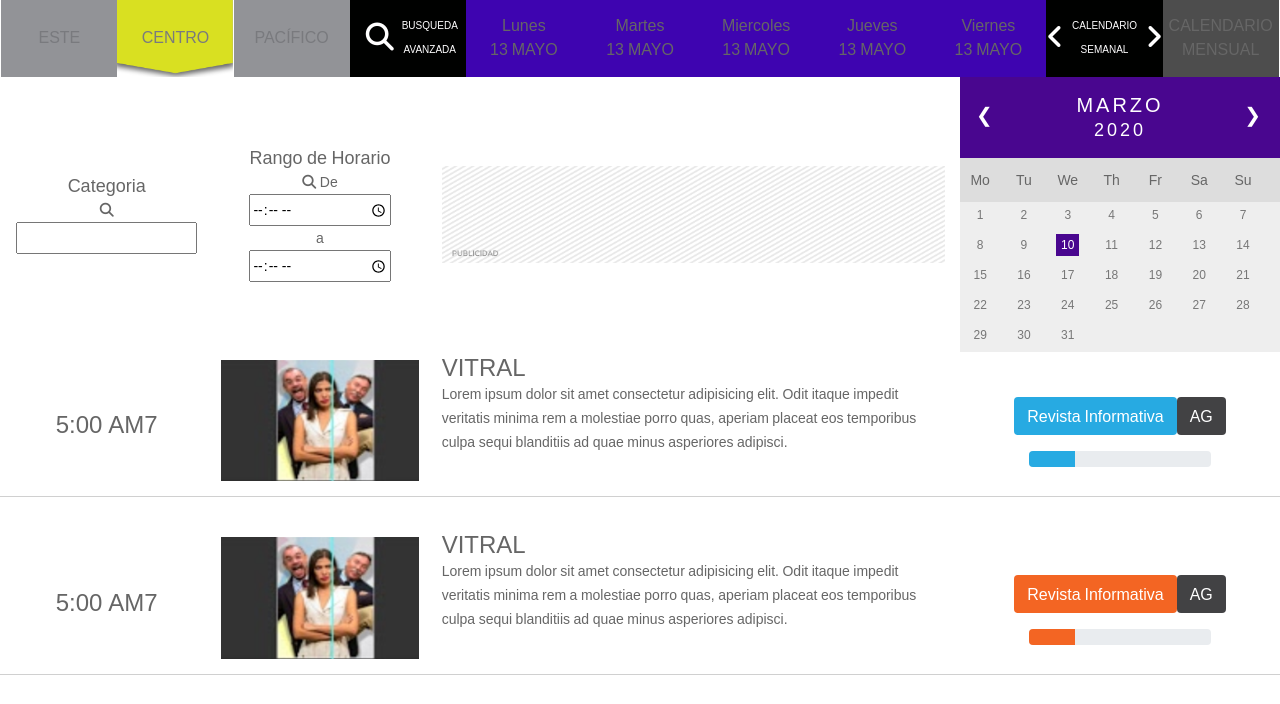
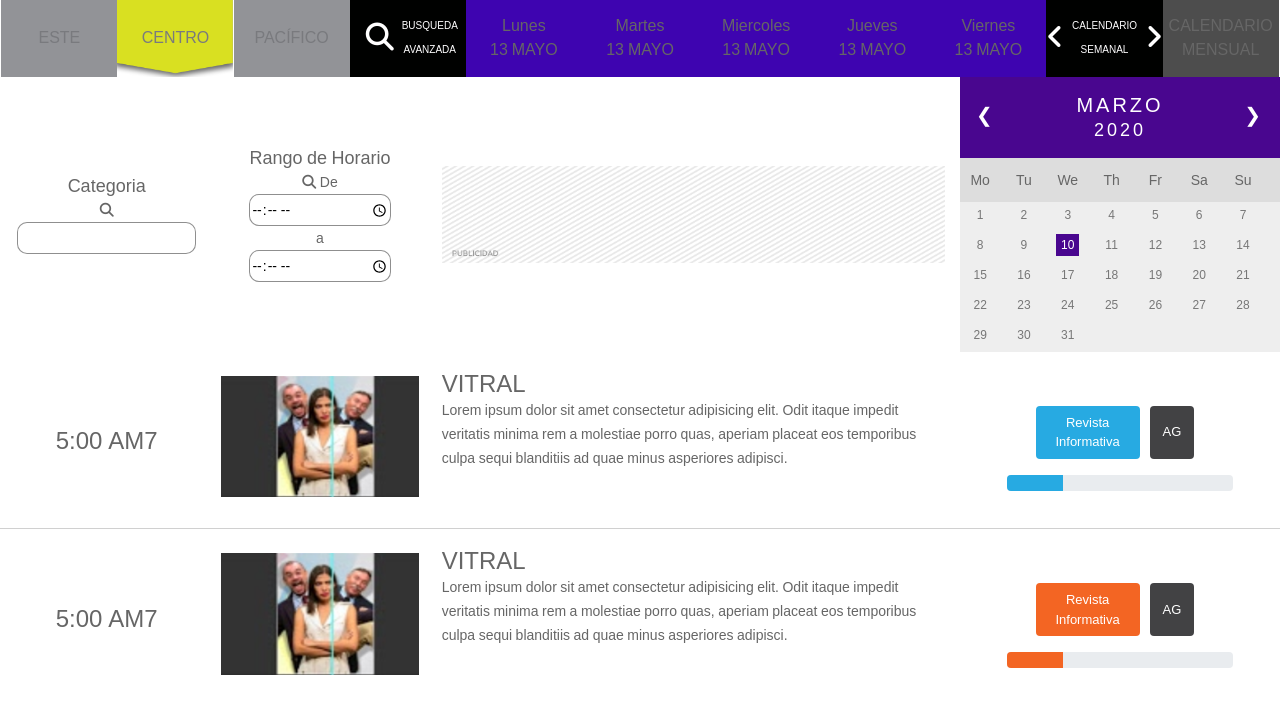
Before and after one commit to MirEnovi/mexicanalV2, a plain HTML site: page views/progracion.html in a window 1280 px wide. Shown: the part 215-919 px from the top of the page. Drawn offline with nearby package versions, Linux system fonts and the light colour scheme; a web font is replaced by a local one.

Commit message:
agrega cambios en programacion

```diff
--- a/css/programacion.css
+++ b/css/programacion.css
@@ -77,8 +77,8 @@
 .input-busqueda-avanzada input {
   height: 2rem;
   width: -webkit-fill-available;
-  /* border: .3px solid rgba(0, 1, 2, 0.44); */
-  /* box-shadow: inset 70px -74px 31px -84px rgba(0, 0, 0, 0.75); */
+  border-radius: 10px;
+  border: 1px solid rgba(0, 1, 2, 0.44);
 }
 /* calendario */
 .month {
@@ -155,6 +155,16 @@
   height: auto;
   object-fit: cover;
 }
+.seccion-botones-programa {
+  border-bottom: 1px #D0D0D0 solid;
+  padding: 1rem 0 1rem 0;
+}
+.boton-programa {
+  color: #ffffff;
+  font-size: calc(5px + 1vmin);
+  max-width: calc(6rem + 1vmin);
+  margin: 0 10px 0 0;
+}
 
 /* small screens ----------- */
 @media only screen and (max-width : 670px) {
--- a/views/progracion.html
+++ b/views/progracion.html
@@ -193,7 +193,7 @@
           </div>
         </div>
         <!-- seccion programa uno -->
-        <div class="row" style="border-bottom: 1px #D0D0D0 solid; margin: 0 0 2rem 0;">
+        <div class="row seccion-botones-programa">
           <div class="col-6 col-lg-2 p-0 m-0" style="display: flex;">
             <h3 style="margin: auto;">
               5:00 AM7
@@ -207,13 +207,13 @@
             <P>Lorem ipsum dolor sit amet consectetur adipisicing elit. Odit itaque impedit veritatis minima rem a molestiae porro quas, aperiam placeat eos temporibus culpa sequi blanditiis ad quae minus asperiores adipisci.</P>
           </div>
           <div class="col-12 col-lg-3 p-0 m-0" style="display:flex;">
-            <div style="margin: auto;">
-              <div class="row" style="margin: 1rem 0 0 0;">
-                <button class="btn" style="background:#27AAE2; color:#ffffff;">Revista Informativa</button>
-                <button class="btn" style="background:#424244; color:#ffffff;">AG</button>
+            <div style="margin: auto; width: 80%;">
+              <div class="row" style="margin: 1rem 0 0 0;justify-content: center;">
+                <button class="btn boton-programa" style="background:#27AAE2;">Revista Informativa</button>
+                <button class="btn boton-programa" style="background:#424244;">AG</button>
               </div>
               <div class="row">
-                <div class="col-12" display>
+                <div class="col-12" >
                   <div class="progress" style="margin: 1rem 0 0 0;">
                     <div class="progress-bar" role="progressbar" style="width: 25%; background:#27AAE2;" aria-valuenow="25" aria-valuemin="0"
                       aria-valuemax="100"></div>
@@ -224,7 +224,7 @@
           </div>
         </div>
         <!-- seccion programa dos -->
-        <div class="row" style="border-bottom: 1px #D0D0D0 solid; margin: 0 0 2rem 0;">
+        <div class="row seccion-botones-programa">
           <div class="col-6 col-lg-2 p-0 m-0" style="display: flex;">
             <h3 style="margin: auto;">
               5:00 AM7
@@ -239,15 +239,15 @@
               porro quas, aperiam placeat eos temporibus culpa sequi blanditiis ad quae minus asperiores adipisci.</P>
           </div>
           <div class="col-12 col-lg-3 p-0 m-0" style="display:flex;">
-            <div style="margin: auto;">
-              <div class="row" style="margin: 1rem 0 0 0;">
-                <button class="btn" style="background:#F36523; color:#ffffff;">Revista Informativa</button>
-                <button class="btn" style="background:#424244; color:#ffffff;">AG</button>
+            <div style="margin: auto; width: 80%;">
+              <div class="row" style="margin: 1rem 0 0 0;justify-content: center;">
+                <button class="btn boton-programa" style="background:#F36523; ">Revista Informativa</button>
+                <button class="btn boton-programa" style="background:#424244; ">AG</button>
               </div>
               <div class="row">
                 <div class="col-12" >
                   <div class="progress" style="margin: 1rem 0 0 0;">
-                    <div class="progress-bar" role="progressbar" style="width: 25%; background:#F36523;" aria-valuenow="25"
+                    <div class="progress-bar" role="progressbar" style="width: 25%; height:1rem; background:#F36523;" aria-valuenow="25"
                       aria-valuemin="0" aria-valuemax="100"></div>
                   </div>
                 </div>
```
